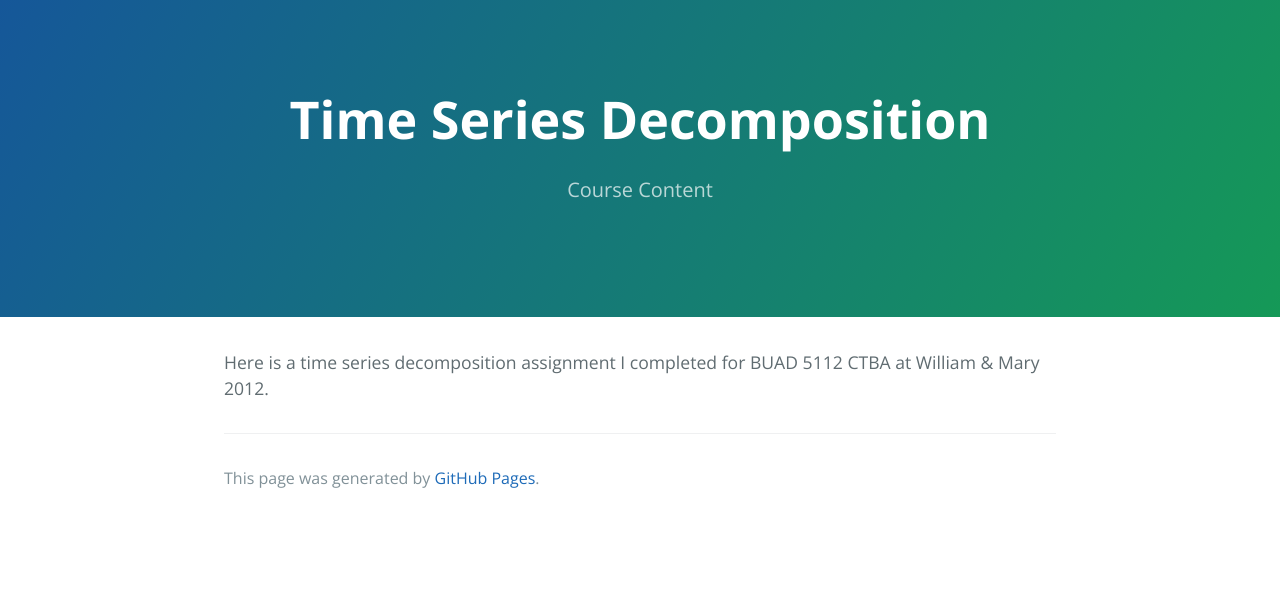
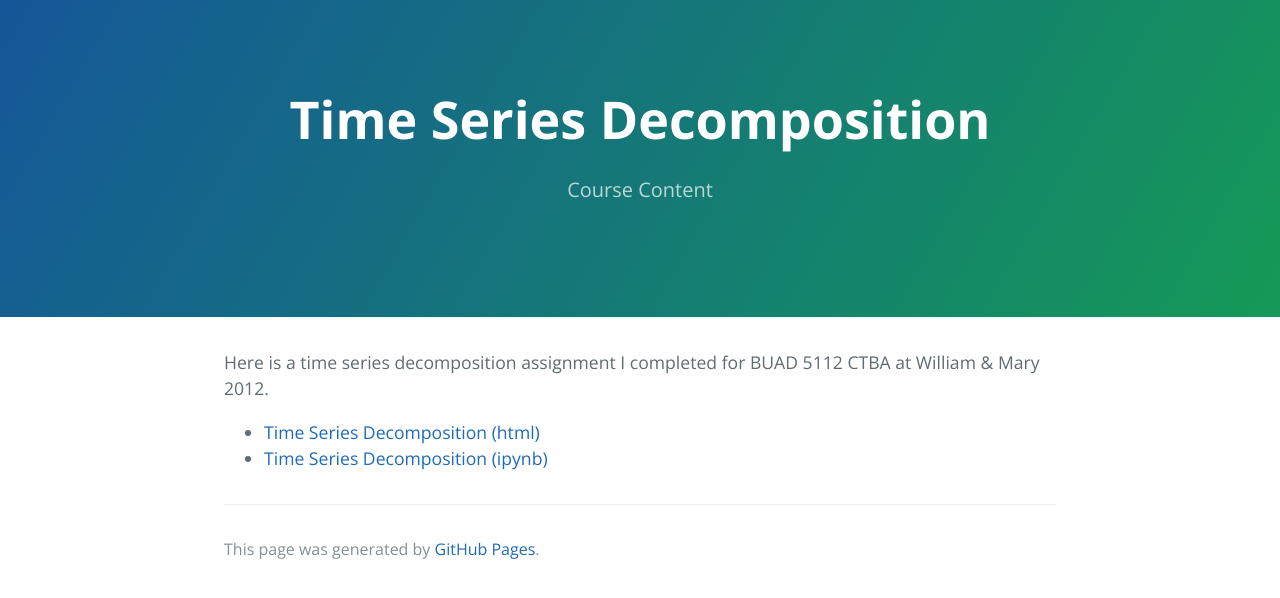
Before and after one commit to katmakai/katmakai.github.io, a Jekyll site: the page built from timeseries/index.md, in a window 1280 px wide. Shown: the top 598 px of the page. Built offline with Jekyll 4.4.1, drawn with Linux system fonts in a browser that asks for light colours; our own code applies the rules of GitHub Pages for plain Markdown files.

Commit message:
Update index.md

```diff
--- a/timeseries/index.md
+++ b/timeseries/index.md
@@ -3,3 +3,5 @@ title: Time Series Decomposition
 description: Course Content
 ---
 Here is a time series decomposition assignment I completed for BUAD 5112 CTBA at William & Mary 2012.
+- [Time Series Decomposition (html)](TimeSeries-GitHub.html)
+- [Time Series Decomposition (ipynb)](TimeSeries-GitHub.ipynb)
```
